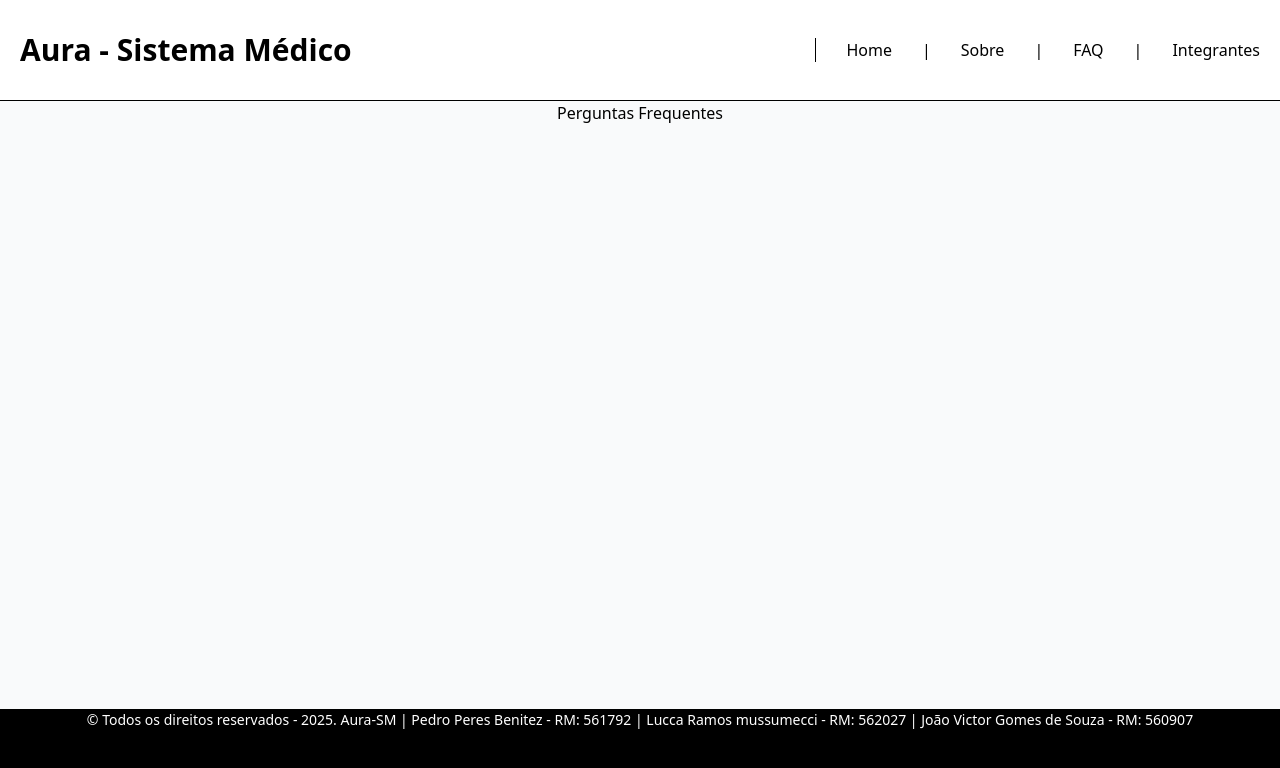
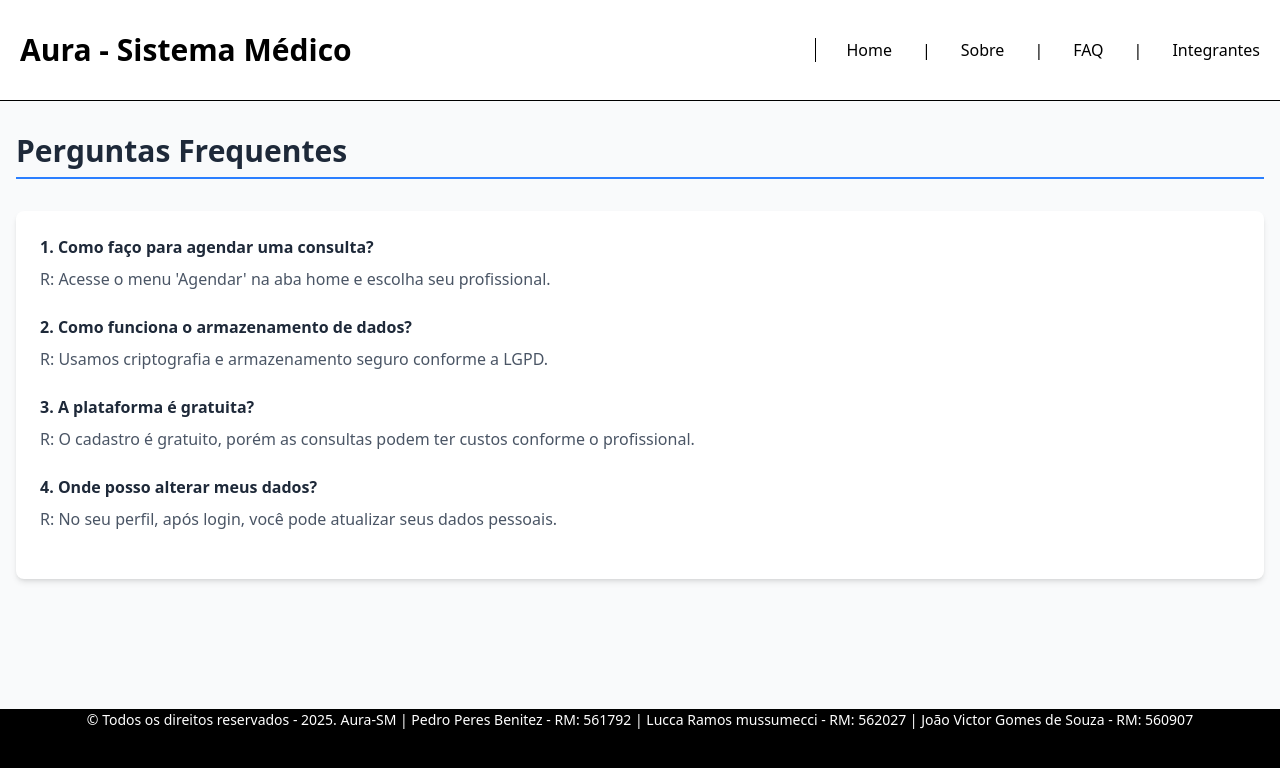
Before and after one commit to Jounaxis/Aura-SM, a React (Vite) app in the folder Aura-SM/: page /FAQ in a window 1280 px wide. Shown: the top 768 px of the page. Built offline with nearby package versions, Linux system fonts and the light colour scheme.

Commit message:
Alteração do faq

```diff
--- a/Aura-SM/src/routes/Faq/index.tsx
+++ b/Aura-SM/src/routes/Faq/index.tsx
@@ -1,8 +1,47 @@
-export default function Faq(){
+import React from 'react';
 
-    return(
+export default function Faq() {
+    return (
         <main>
-            <h1>Perguntas Frequentes</h1>
+            <div className="container mx-auto px-4 py-8">
+                <h1 className="text-3xl font-bold text-gray-800 mb-8 pb-2 border-b-2 border-blue-500">
+                    Perguntas Frequentes
+                </h1>
+                <div className="bg-white rounded-lg shadow-md p-6">
+                    <div className="mb-6">
+                        <p className="font-semibold text-gray-800 mb-2">
+                            <span className="font-bold">1.</span> Como faço para agendar uma consulta?
+                        </p>
+                        <p className="text-gray-600">
+                            R: Acesse o menu 'Agendar' na aba home e escolha seu profissional.
+                        </p>
+                    </div>
+                    <div className="mb-6">
+                        <p className="font-semibold text-gray-800 mb-2">
+                            <span className="font-bold">2.</span> Como funciona o armazenamento de dados?
+                        </p>
+                        <p className="text-gray-600">
+                            R: Usamos criptografia e armazenamento seguro conforme a LGPD.
+                        </p>
+                    </div>
+                    <div className="mb-6">
+                        <p className="font-semibold text-gray-800 mb-2">
+                            <span className="font-bold">3.</span> A plataforma é gratuita?
+                        </p>
+                        <p className="text-gray-600">
+                            R: O cadastro é gratuito, porém as consultas podem ter custos conforme o profissional.
+                        </p>
+                    </div>
+                    <div className="mb-6">
+                        <p className="font-semibold text-gray-800 mb-2">
+                            <span className="font-bold">4.</span> Onde posso alterar meus dados?
+                        </p>
+                        <p className="text-gray-600">
+                            R: No seu perfil, após login, você pode atualizar seus dados pessoais.
+                        </p>
+                    </div>
+                </div>
+            </div>
         </main>
     );
 }
```
